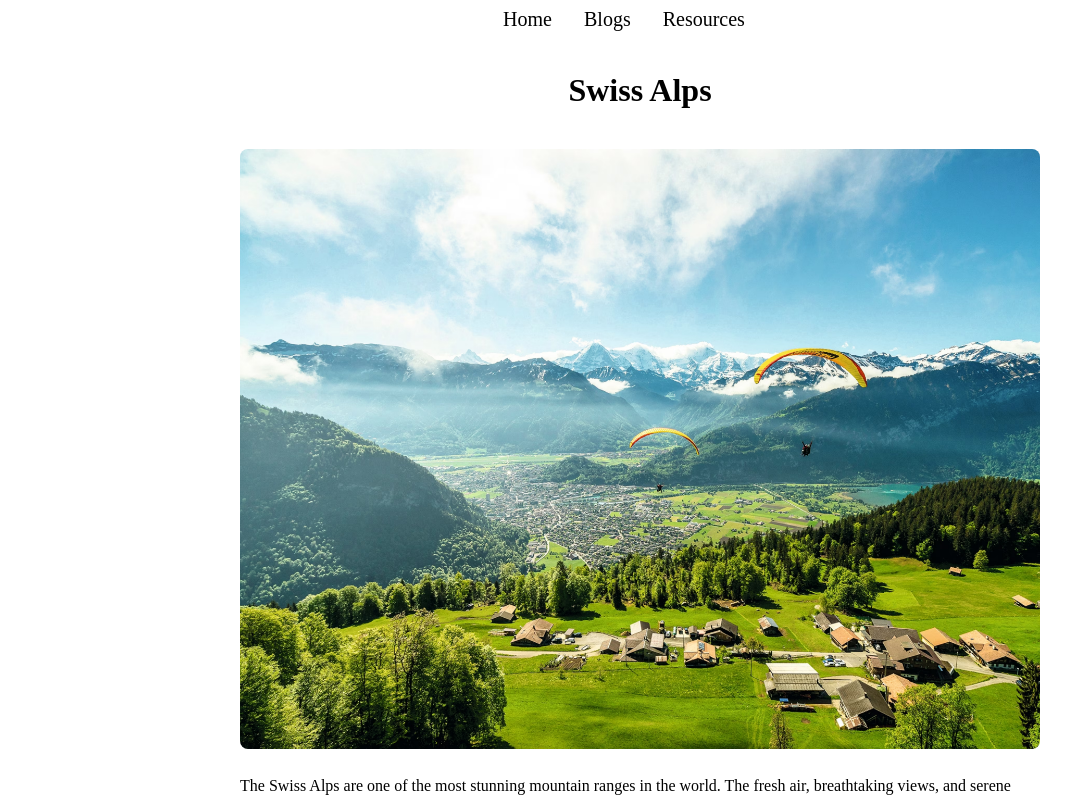
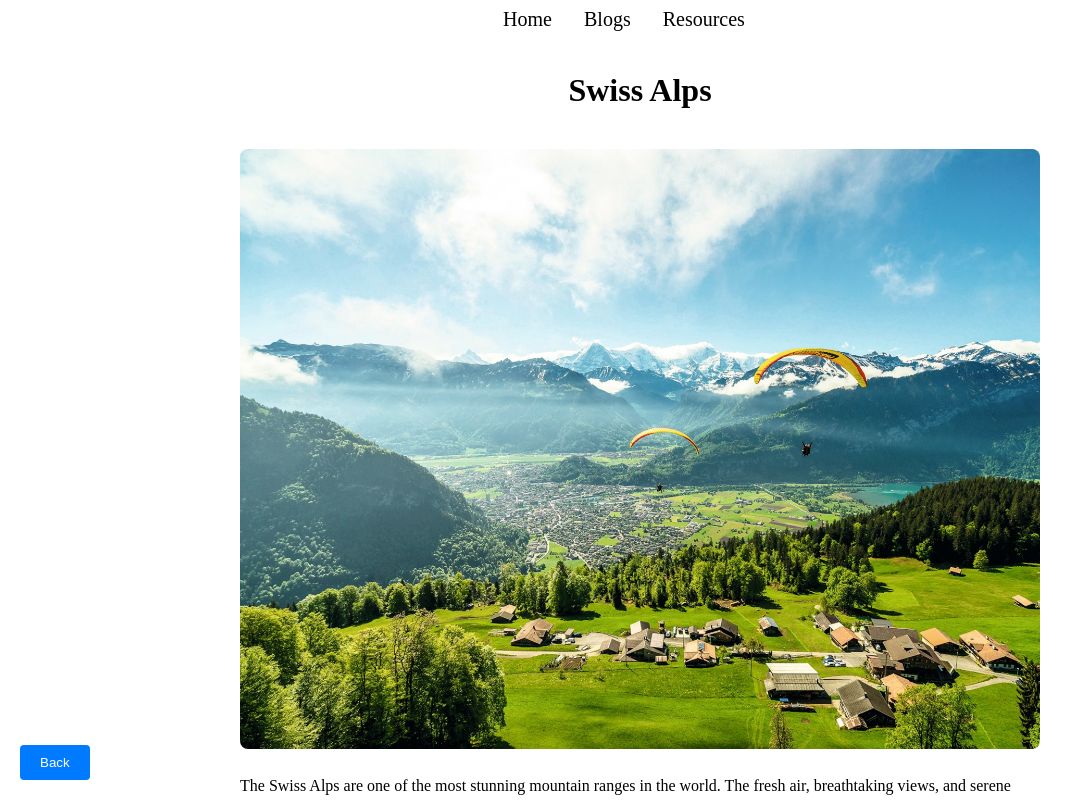
Before and after one commit to shaashvat01/my-project, a SvelteKit app: page /blog/alps in a window 1280 px wide. Shown: the top 800 px of the page, without its empty margins (0-1083 px from the left). Built offline with nearby package versions, Linux system fonts and the light colour scheme.

Commit message:
back button

```diff
--- a/src/routes/blog/alps/+page.svelte
+++ b/src/routes/blog/alps/+page.svelte
@@ -1,5 +1,9 @@
 <script>
   export let data;
+
+  function goBack() {
+    window.history.back();
+  }
 </script>
 
 <style>
@@ -25,6 +29,22 @@
     text-align: center;
     margin-bottom: 20px;
   }
+
+  .back-button {
+    position: fixed;
+    bottom: 20px;
+    left: 20px;
+    padding: 10px 20px;
+    background-color: #007BFF;
+    color: white;
+    border: none;
+    border-radius: 4px;
+    cursor: pointer;
+  }
+
+  .back-button:hover {
+    background-color: #0056b3;
+  }
 </style>
 
 <div class="blog-detail">
@@ -44,3 +64,5 @@
   <img src="/alps4.jpg" alt="Lake Geneva" class="w-full h-auto"/>
   <p>Throughout the journey, I had the opportunity to experience the warm hospitality of the Swiss people, taste delicious local cuisine, and immerse myself in the rich cultural heritage of the region. The Swiss Alps truly offer an unparalleled travel experience that leaves you with memories to cherish for a lifetime. From savoring traditional Swiss dishes like fondue and raclette to learning about the local customs and traditions, every moment was a delightful cultural immersion. The friendly locals were always ready with a smile and eager to share stories about their lives in the mountains. Whether it was a cozy meal in a mountain hut or a lively festival in a village square, the hospitality and warmth of the Swiss people added a special touch to the entire journey.</p>
 </div>
+
+<button class="back-button" on:click={goBack}>Back</button>
```
